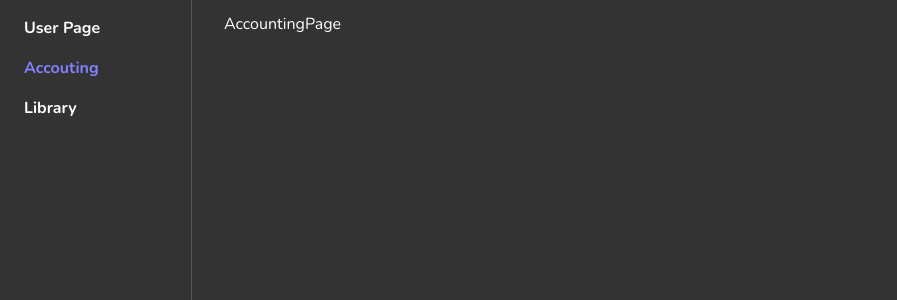
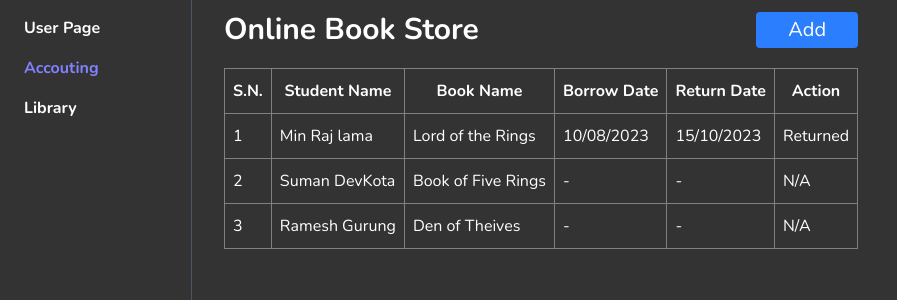
Before and after one commit to Beasty002/MicroServices, a React (Vite) app: page /accounting in a window 1280 px wide. Shown: the top 300 px of the page, without its empty margins (0-897 px from the left). Built offline with nearby package versions, Linux system fonts and the light colour scheme.

Commit message:
feat: create table

```diff
--- a/src/features/pages/AccountingPage.jsx
+++ b/src/features/pages/AccountingPage.jsx
@@ -1,9 +1,72 @@
-import React from 'react'
+import React, { useState } from "react";
+
+const initialBorrowBooks = [
+  {
+    id: 1,
+    studentName: "Min Raj lama",
+    bookName: "Lord of the Rings",
+    borrowDate: "10/08/2023",
+    returndate: "15/10/2023",
+    action: "Returned",
+  },
+  {
+    id: 2,
+    studentName: "Suman DevKota",
+    bookName: "Book of Five Rings",
+    borrowDate: "",
+    returndate: "",
+    action: "",
+  },
+  {
+    id: 3,
+    studentName: "Ramesh Gurung",
+    bookName: "Den of Theives",
+    borrowDate: "",
+    returndate: "",
+    action: "",
+  },
+];
 
 const AccountingPage = () => {
   return (
-    <div>AccountingPage</div>
-  )
-}
+    <div>
+      <nav className="navbar">
+        <h1 className="text-3xl font-bold">Online Book Store</h1>
+        <div>
+          <button
+            onClick={() => handleClick(entry.id)}
+            className="rounded-sm bg-blue-500 text-xl px-8 py-1"
+          >
+            Add
+          </button>
+        </div>
+      </nav>
+      <table border="1" cellPadding="10" className="table">
+        <thead>
+          <tr className="">
+            <th>S.N.</th>
+            <th>Student Name</th>
+            <th>Book Name</th>
+            <th>Borrow Date</th>
+            <th>Return Date</th>
+            <th>Action</th>
+          </tr>
+        </thead>
+        <tbody>
+          {initialBorrowBooks.map((entry) => (
+            <tr key={entry.id}>
+              <td>{entry.id}</td>
+              <td>{entry.studentName}</td>
+              <td>{entry.bookName}</td>
+              <td>{entry.borrowDate || "-"}</td>
+              <td>{entry.returndate || "-"}</td>
+              <td>{entry.action || "N/A"}</td>
+            </tr>
+          ))}
+        </tbody>
+      </table>
+    </div>
+  );
+};
 
-export default AccountingPage
+export default AccountingPage;
--- a/src/index.css
+++ b/src/index.css
@@ -1,9 +1,36 @@
 @import "tailwindcss";
 
-*{
+* {
   font-family: "Nunito", sans-serif;
 }
 
-a.active{
+a.active {
   color: rgb(130, 130, 255);
 }
+
+/*  */
+.table {
+  thead {
+    tr {
+      th {
+        border: 1px solid gray;
+        padding: 10px 8px;
+      }
+    }
+  }
+  tbody {
+    tr {
+      td {
+        border: 1px solid gray;
+        padding: 10px 8px;
+      }
+    }
+  }
+}
+
+.navbar {
+  display: flex;
+  justify-content: space-between;
+  margin-bottom: 20px;
+  align-items: center;
+}
```
